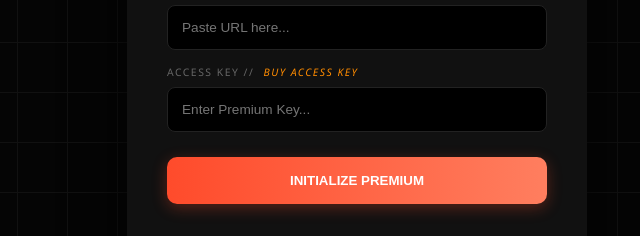
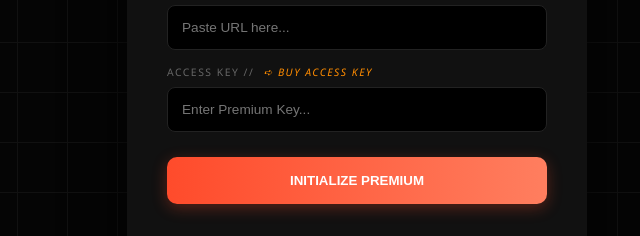
Before and after one commit to Jking123456/free-boosting, a plain HTML site: page public/index.html in a window 1280 px wide. Shown: the part 358-594 px from the top of the page, 283-923 px from the left. Drawn offline with Linux system fonts and the light colour scheme; no server answers.

Commit message:
Update access key label to include arrow symbol

```diff
--- a/public/index.html
+++ b/public/index.html
@@ -129,7 +129,7 @@
         <label>Target Identifier</label>
         <input type="text" id="target-url" placeholder="Paste URL here...">
 
-        <label>Access Key // <span class="buy-link" onclick="openModal()">buy access key</span></label>
+        <label>Access Key // <span class="buy-link" onclick="openModal()">➪ buy access key</span></label>
         <input type="password" id="access-key" placeholder="Enter Premium Key...">
     </div>
 
```
